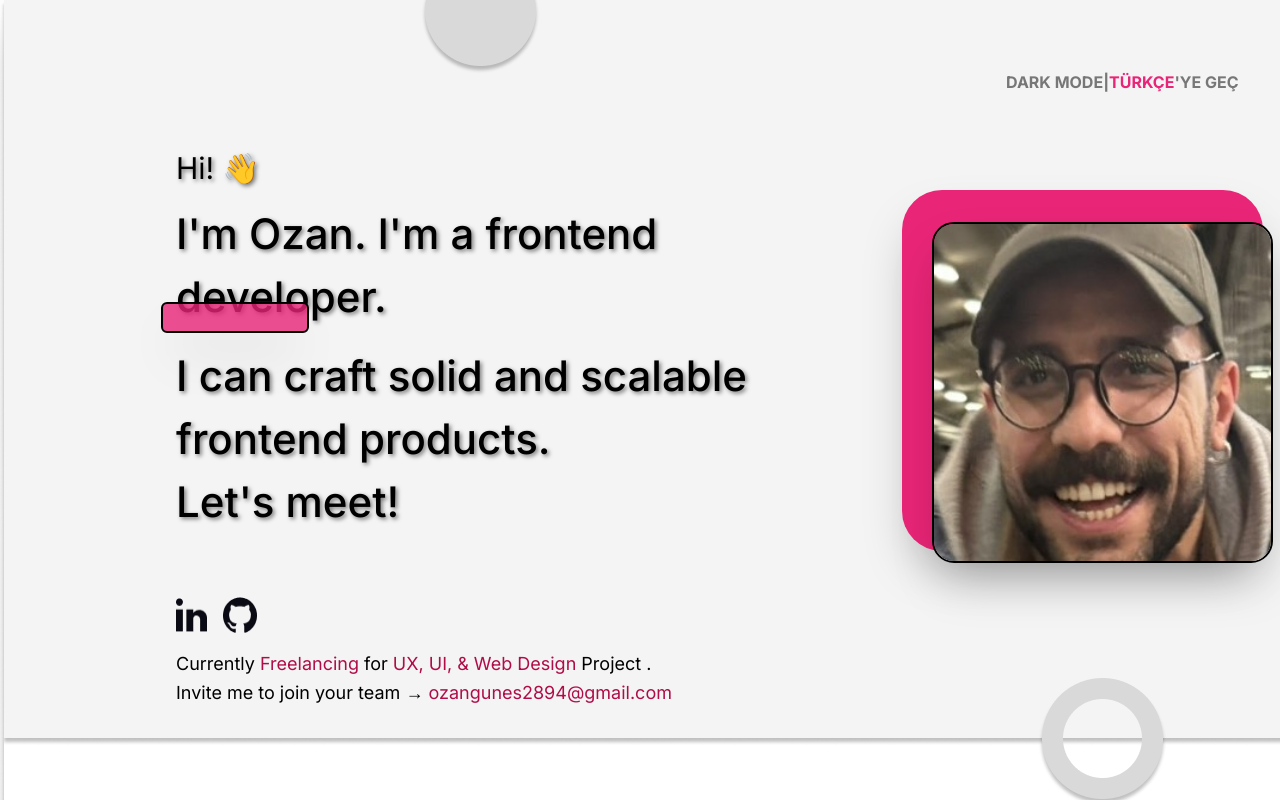
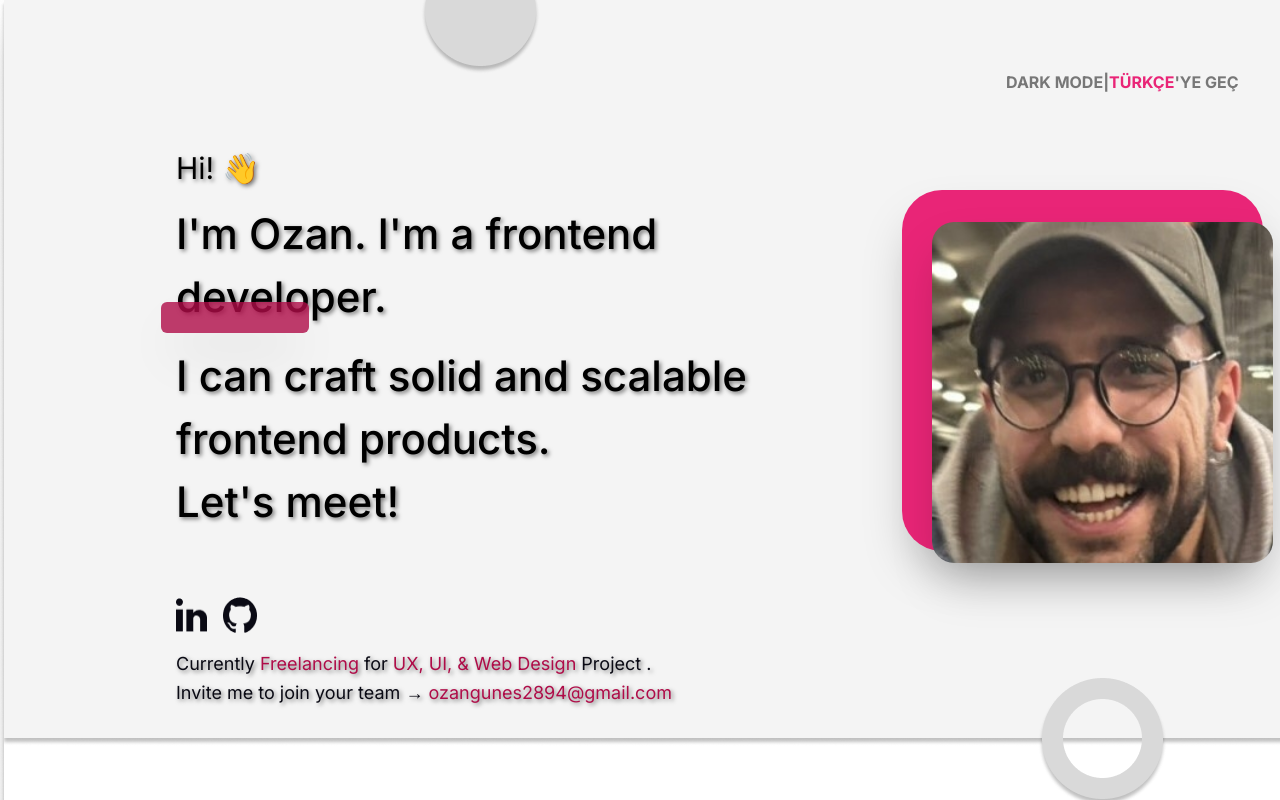
Before and after one commit to Bardsun0/FSWeb-Frontend-Challenge, a React (Vite) app: page / in a window 1280 px wide. Shown: the top 800 px of the page. Built offline with nearby package versions, Linux system fonts and the light colour scheme.

Commit message:
BGHero and Skills components styled

```diff
--- a/src/components/Hero.jsx
+++ b/src/components/Hero.jsx
@@ -9,7 +9,7 @@ const Hero = () => {
           <p className="text-[42px] font-medium text-shadow-custom">
             I'm Ozan. I'm a frontend developer.
           </p>
-          <div className="absolute bottom-[-5px] left-[-15px] w-[148px] h-[31px] bg-custom-pink bg-opacity-80 border-2 border-black shadow-2xl rounded-md"></div>
+          <div className="absolute bottom-[-5px] left-[-15px] w-[148px] h-[31px] bg-custom-darkpink bg-opacity-80 shadow-2xl rounded-md"></div>
         </div>
         <p className="text-[42px] mb-4 font-medium text-shadow-custom">
           I can craft solid and scalable frontend products.
@@ -39,7 +39,7 @@ const Hero = () => {
             />
           </a>
         </div>
-        <div className="text-lg leading-relaxed mt-4 font-normal">
+        <div className="text-lg leading-relaxed mt-4 font-normal text-custom-black text-shadow-custom">
           <p>
             Currently <span className="text-custom-darkpink">Freelancing</span>{" "}
             for{" "}
@@ -62,7 +62,7 @@ const Hero = () => {
           <img
             src="/src/assets/IMG_04261.jpg"
             alt="Profile"
-            className="w-[341px] h-[341px] rounded-[22px] object-cover absolute bottom-[80px] left-[30px] border-2 border-black shadow-2xl"
+            className="w-[341px] h-[341px] rounded-[22px] object-cover absolute bottom-[80px] left-[30px] shadow-2xl"
           />
         </div>
       </div>
```
